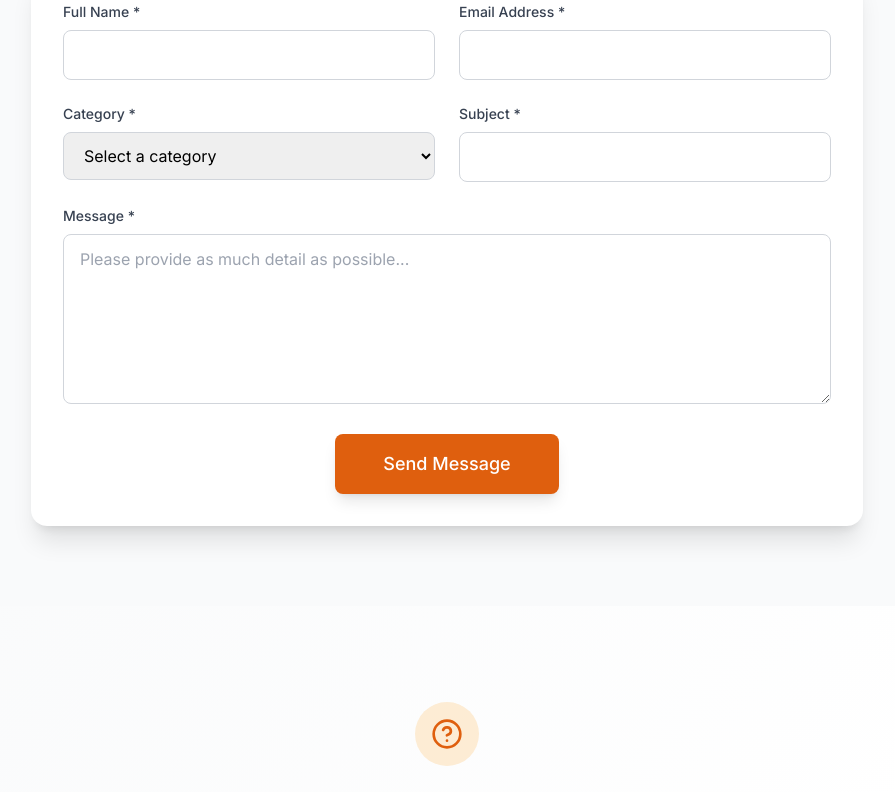
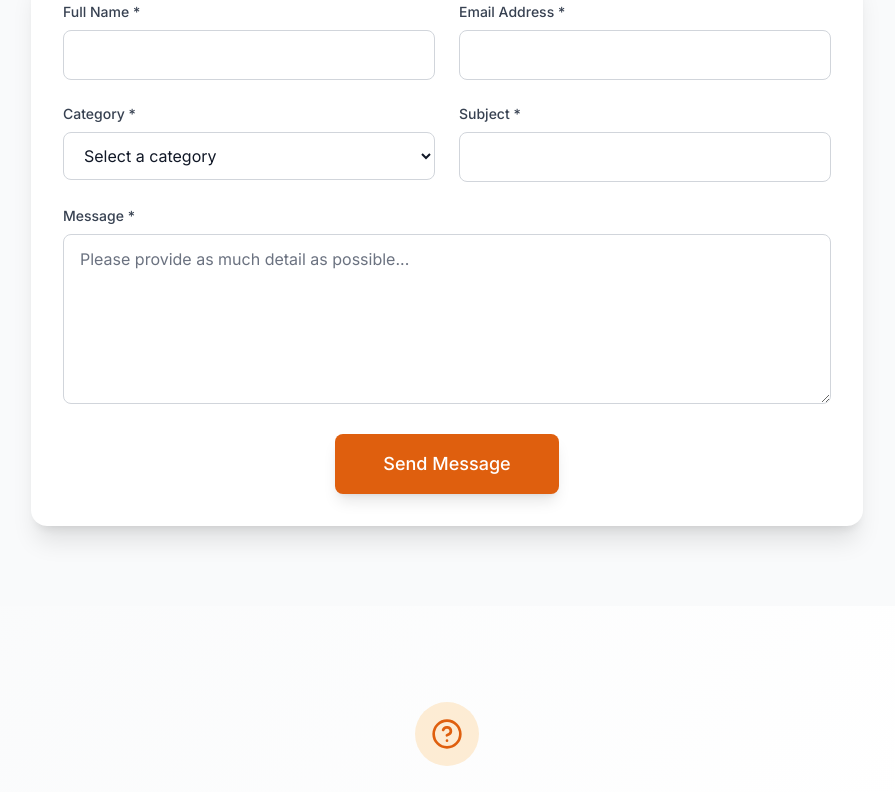
Before and after one commit to Nithish2702/Best-around, a Next.js app: page /support in a window 1280 px wide. Shown: the part 1000-1792 px from the top of the page, without its empty margins (193-1088 px from the left). Built offline with nearby package versions, Linux system fonts and the light colour scheme.

Commit message:
change in the form

```diff
--- a/src/app/support/page.tsx
+++ b/src/app/support/page.tsx
@@ -242,7 +242,7 @@
                     required
                     value={formData.name}
                     onChange={handleInputChange}
-                    className="w-full px-4 py-3 border border-gray-300 rounded-lg focus:ring-2 focus:ring-primary-500 focus:border-transparent transition-all duration-200"
+                    className="w-full px-4 py-3 border border-gray-300 rounded-lg focus:ring-2 focus:ring-primary-500 focus:border-transparent transition-all duration-200 text-gray-900 bg-white"
                   />
                 </div>
                 <div>
@@ -256,7 +256,7 @@
                     required
                     value={formData.email}
                     onChange={handleInputChange}
-                    className="w-full px-4 py-3 border border-gray-300 rounded-lg focus:ring-2 focus:ring-primary-500 focus:border-transparent transition-all duration-200"
+                    className="w-full px-4 py-3 border border-gray-300 rounded-lg focus:ring-2 focus:ring-primary-500 focus:border-transparent transition-all duration-200 text-gray-900 bg-white"
                   />
                 </div>
               </div>
@@ -272,7 +272,7 @@
                     required
                     value={formData.category}
                     onChange={handleInputChange}
-                    className="w-full px-4 py-3 border border-gray-300 rounded-lg focus:ring-2 focus:ring-primary-500 focus:border-transparent transition-all duration-200"
+                    className="w-full px-4 py-3 border border-gray-300 rounded-lg focus:ring-2 focus:ring-primary-500 focus:border-transparent transition-all duration-200 text-gray-900 bg-white"
                   >
                     <option value="">Select a category</option>
                     <option value="general">General Inquiry</option>
@@ -294,7 +294,7 @@
                     required
                     value={formData.subject}
                     onChange={handleInputChange}
-                    className="w-full px-4 py-3 border border-gray-300 rounded-lg focus:ring-2 focus:ring-primary-500 focus:border-transparent transition-all duration-200"
+                    className="w-full px-4 py-3 border border-gray-300 rounded-lg focus:ring-2 focus:ring-primary-500 focus:border-transparent transition-all duration-200 text-gray-900 bg-white"
                   />
                 </div>
               </div>
@@ -310,7 +310,7 @@
                   rows={6}
                   value={formData.message}
                   onChange={handleInputChange}
-                  className="w-full px-4 py-3 border border-gray-300 rounded-lg focus:ring-2 focus:ring-primary-500 focus:border-transparent transition-all duration-200"
+                  className="w-full px-4 py-3 border border-gray-300 rounded-lg focus:ring-2 focus:ring-primary-500 focus:border-transparent transition-all duration-200 text-gray-900 bg-white placeholder-gray-500"
                   placeholder="Please provide as much detail as possible..."
                 ></textarea>
               </div>
```
